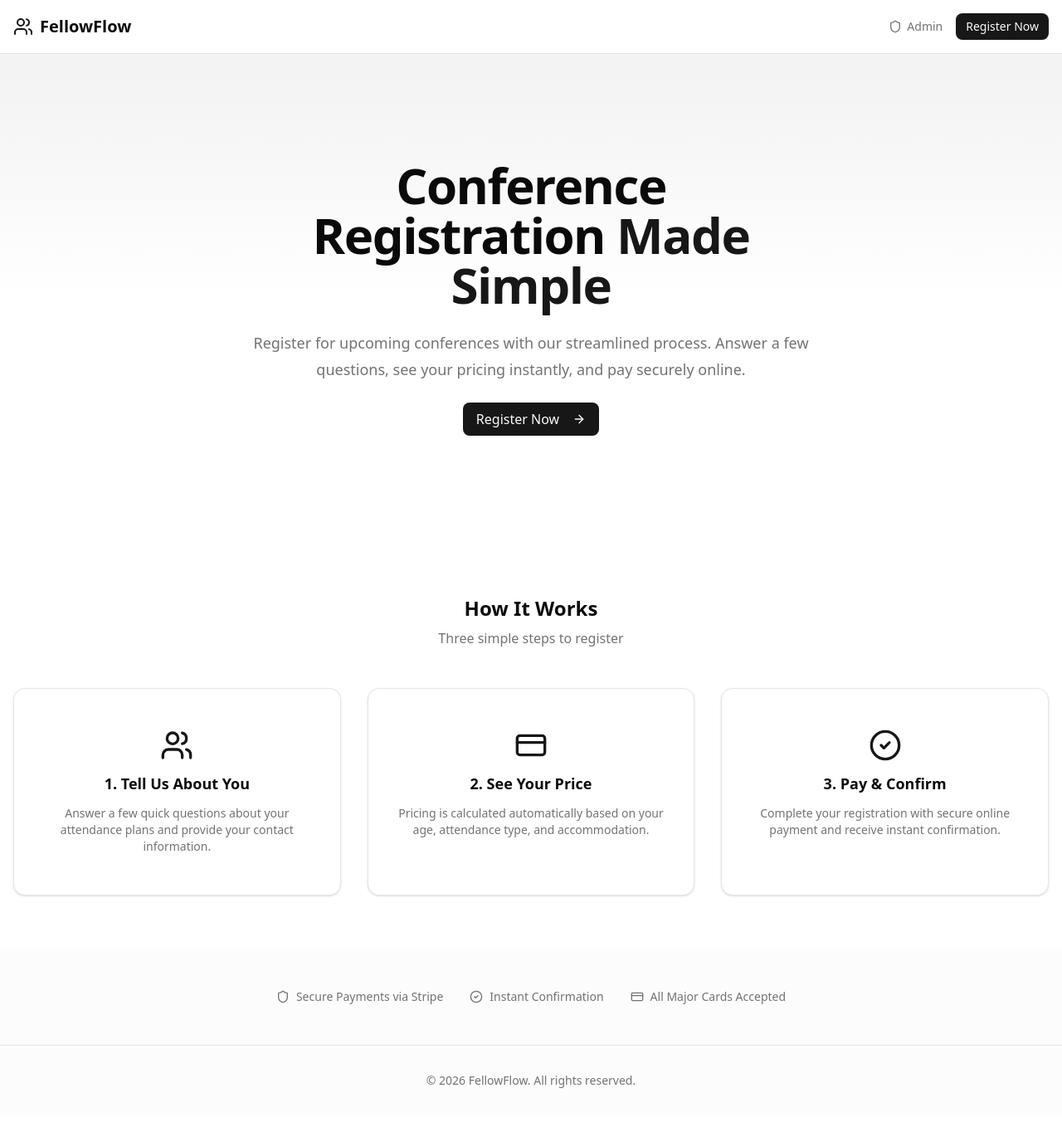
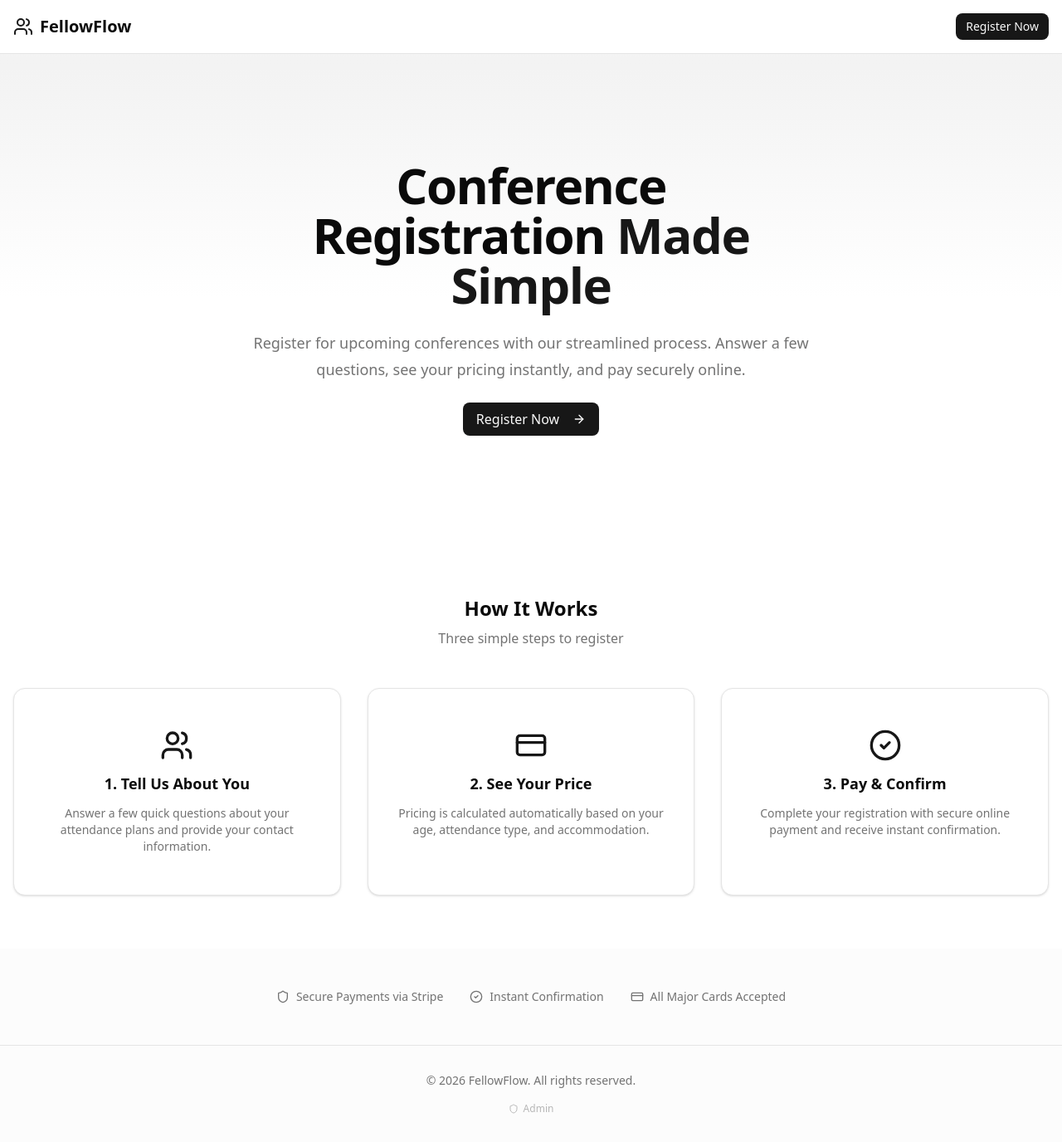
Before and after one commit to Henzolena/FellowFlow, a Next.js app: page / in a window 1280 px wide. Shown: the whole page at 83% size. Before the commit the page ends 1344 px from the top, so only its background shows below. Built offline with nearby package versions, Linux system fonts and the light colour scheme; no server answers; the database is empty.

Commit message:
refactor: move admin link from header to footer
- Removed prominent admin link from header navigation
- Added discreet admin link to footer with low opacity (50%)
- Admin portal now less visible to regular users

```diff
--- a/src/components/layout/footer.tsx
+++ b/src/components/layout/footer.tsx
@@ -1,8 +1,21 @@
+import Link from "next/link";
+import { Shield } from "lucide-react";
+
 export function Footer() {
   return (
     <footer className="border-t bg-muted/30">
-      <div className="mx-auto max-w-7xl px-4 py-8 text-center text-sm text-muted-foreground">
-        <p>&copy; {new Date().getFullYear()} FellowFlow. All rights reserved.</p>
+      <div className="mx-auto max-w-7xl px-4 py-8">
+        <div className="flex flex-col items-center gap-4 text-sm text-muted-foreground">
+          <p>&copy; {new Date().getFullYear()} FellowFlow. All rights reserved.</p>
+          <Link
+            href="/admin"
+            className="flex items-center gap-1.5 text-xs opacity-50 hover:opacity-100 transition-opacity"
+            title="Admin Portal"
+          >
+            <Shield className="h-3 w-3" />
+            <span>Admin</span>
+          </Link>
+        </div>
       </div>
     </footer>
   );
--- a/src/components/layout/header.tsx
+++ b/src/components/layout/header.tsx
@@ -1,6 +1,6 @@
 import Link from "next/link";
 import { Button } from "@/components/ui/button";
-import { Users, Shield } from "lucide-react";
+import { Users } from "lucide-react";
 
 export function Header() {
   return (
@@ -11,10 +11,6 @@ export function Header() {
           <span>FellowFlow</span>
         </Link>
         <nav className="flex items-center gap-2 sm:gap-4">
-          <Link href="/admin" className="text-sm text-muted-foreground hover:text-foreground transition-colors flex items-center gap-1.5">
-            <Shield className="h-4 w-4" />
-            <span className="hidden sm:inline">Admin</span>
-          </Link>
           <Link href="/register">
             <Button size="sm" className="sm:size-default text-xs sm:text-sm">Register Now</Button>
           </Link>
```
